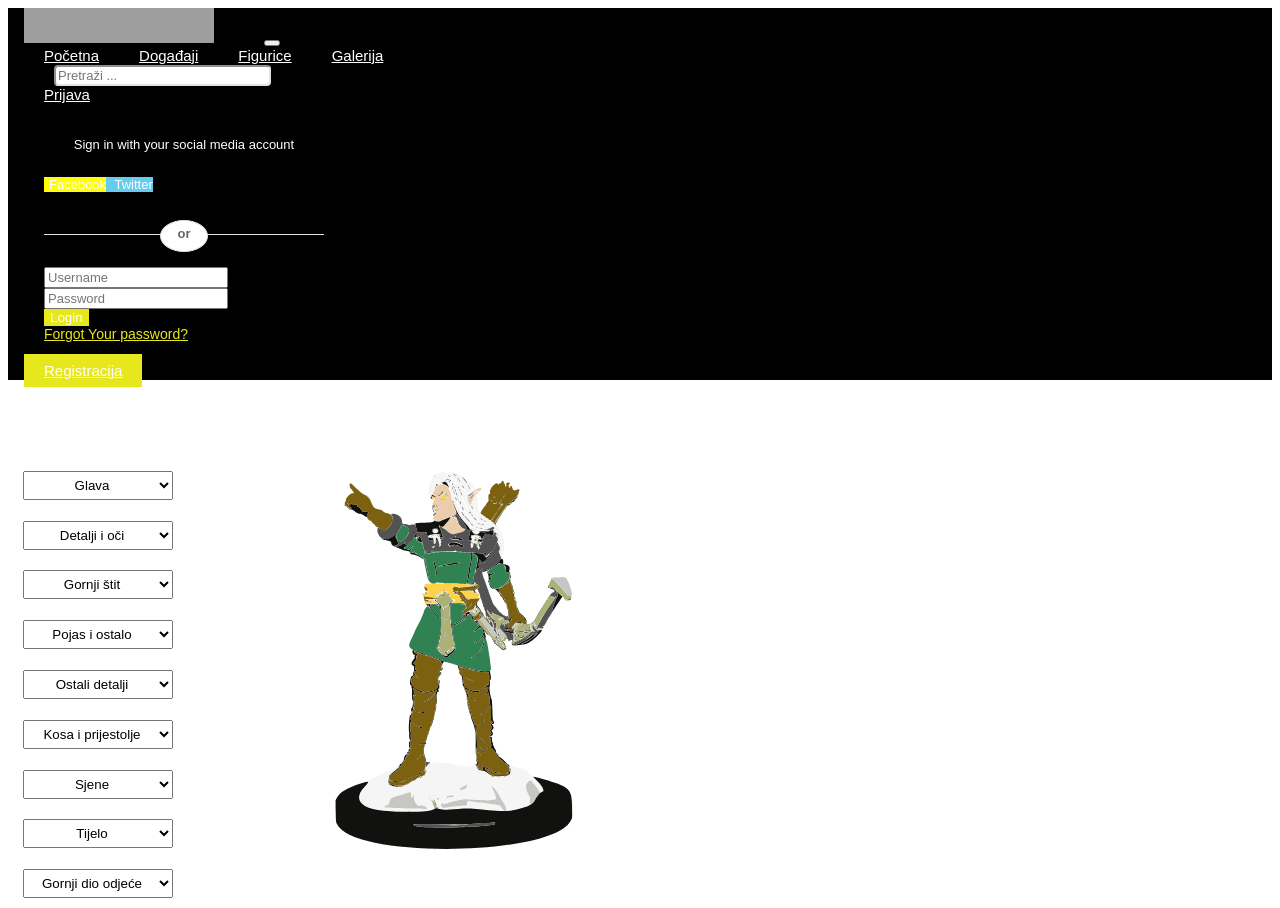
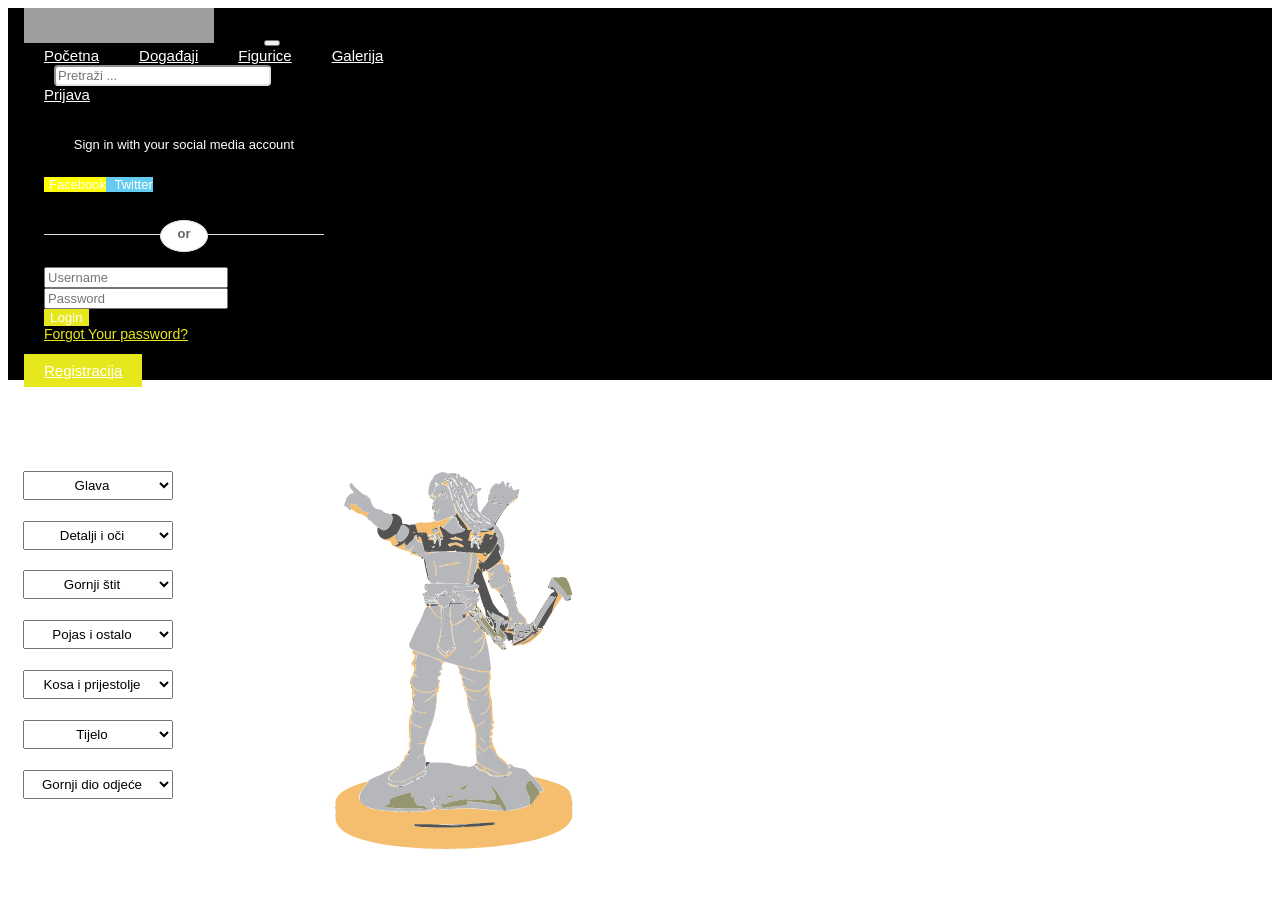
Before and after one commit to lemilevoj/Figurix-frontend, a Vue app: page /elf_ranger in a window 1280 px wide. After the commit the page ends 880 px from the top, so only its background shows below. Built offline with nearby package versions, Linux system fonts and the light colour scheme; grey boxes are pictures that could not be loaded; the HTML template or start-up script is replaced by a standard one.

Commit message:
Poboljšane figurica

```diff
--- a/src/views/elf_ranger.vue
+++ b/src/views/elf_ranger.vue
@@ -58,14 +58,14 @@
 <div class="uredi1">
 	<div class="select-isti-red">
 	<select class="select" name="glava" id="glava" onclick="obojiGlava();">
-		<option>Glava</option>
+		<option value="default">Glava</option>
 		<option value="glava1">Crna</option>
 		<option value="glava2">Siva</option>
 		<option value="glava3">Boja kave</option>
 		<option value="glava4">Bijela</option>
 	</select>
 	<select class="select" name="detalji1" id="detalji1" onclick="obojiDetalje1();">
-		<option>Detalji i oči</option>
+		<option value="default">Detalji i oči</option>
 		<option value="detalji1">Svijetlo zelena</option>
 		<option value="detalji2">Tamno zelena</option>
 		<option value="detalji3">Plava</option>
@@ -74,7 +74,7 @@
 		<option value="detalji6">Žuta</option>
 	</select>
 	<select class="select" name="štit" id="štit" onclick="obojiŠtit();">
-		<option>Gornji štit </option>
+		<option value="default">Gornji štit </option>
 		<option value="or1">Žuta</option>
 		<option value="or2">Zelena</option>
 		<option value="or3">Crvena</option>
@@ -83,23 +83,14 @@
 		<option value="or6">Smeđa</option>
 	</select>
 	<select class="select" name="pojas" id="pojas" onclick="obojiPojas();">
-		<option>Pojas i ostalo</option>
+		<option value="default">Pojas i ostalo</option>
 		<option value="pio1">Crvena</option>
 		<option value="pio2">Žuta</option>
 		<option value="pio3">Zelena</option>
 		<option value="pio4">Plava</option>
 	</select>
-	<select class="select" name="oDetalji" id="oDetalji" onclick="obojiOdetalji();">
-		<option>Ostali detalji</option>
-		<option value="od1">Svijetlo smeđa</option>
-		<option value="od2">Tamno smeđa</option>
-		<option value="od3">Boja kave</option>
-		<option value="od4">Bijela</option>
-		<option value="od5">Svijetlo plava</option>
-		<option value="od6">Ljubičasta</option>
-	</select>
-	<select class="select" name="kosa" id="kosa" onclick="obojiKosa();">
-		<option>Kosa i prijestolje</option>
+	<select class="select" name="kosica" id="kosica" onclick="obojiKosicu();">
+		<option value="default" >Kosa i prijestolje</option>
 		<option value="kip1">Crvena</option>
 		<option value="kip2">Svijetlo plava</option>
 		<option value="kip3">Crna</option>
@@ -107,22 +98,15 @@
 		<option value="kip5">Žuta</option>
 		<option value="kip6">Smeđa</option>
 	</select>
-	<select class="select" name="sjena" id="sjena" onclick="obojiSjena();">
-		<option>Sjene</option>
-		<option value="sjena1">Krem</option>
-		<option value="sjena2">Bijela</option>
-		<option value="sjena3">Crna</option>
-		<option value="sjena4">Siva</option>
-	</select>
 	<select class="select" name="tijelo" id="tijelo" onclick="obojiTijelo();">
-		<option>Tijelo</option>
+		<option value="default">Tijelo</option>
 		<option value="tijelo1">Krem</option>
 		<option value="tijelo2">Bijela</option>
 		<option value="tijelo3">Boja kave</option>
 		<option value="tijelo4">Siva</option>
 	</select>
 	<select class="select" name="gdo" id="gdo" onclick="obojiGdo();">
-		<option>Gornji dio odjeće</option>
+		<option default="default">Gornji dio odjeće</option>
 		<option value="gdo1">Krem</option>
 		<option value="gdo2">Smeđa</option>
 		<option value="gdo3">Zelena</option>
@@ -1365,15 +1349,15 @@
 </template>
 
 <style type="text/css">
-	.pf0{fill-rule:evenodd;clip-rule:evenodd;fill:#EBCCAB;}
-	.pf1{fill-rule:evenodd;clip-rule:evenodd;fill:#FFD248;}
-	.pf2{fill-rule:evenodd;clip-rule:evenodd;fill:#F5F5F5;}
-	.pf3{fill-rule:evenodd;clip-rule:evenodd;fill:#111210;}
+	.pf0{fill-rule:evenodd;clip-rule:evenodd;fill:#B5B7BB;;}
+	.pf1{fill-rule:evenodd;clip-rule:evenodd;fill:#B5B7BB;;}
+	.pf2{fill-rule:evenodd;clip-rule:evenodd;fill:#B5B7BB;}
+	.pf3{fill-rule:evenodd;clip-rule:evenodd;fill:#F4BE6E;}
 	.pf4{fill-rule:evenodd;clip-rule:evenodd;fill:#535353;}
-	.pf5{fill-rule:evenodd;clip-rule:evenodd;fill:#ACB276;}
-	.pf6{fill-rule:evenodd;clip-rule:evenodd;fill:#C6C6C3;}
-	.pf7{fill-rule:evenodd;clip-rule:evenodd;fill:#7C6111;}
-	.pf8{fill-rule:evenodd;clip-rule:evenodd;fill:#318253;}
+	.pf5{fill-rule:evenodd;clip-rule:evenodd;fill:#B5B7BB;}
+	.pf6{fill-rule:evenodd;clip-rule:evenodd;fill:rgb(150, 150, 112);}
+	.pf7{fill-rule:evenodd;clip-rule:evenodd;fill:#B5B7BB;}
+	.pf8{fill-rule:evenodd;clip-rule:evenodd;fill:#B5B7BB;}
 </style>
 <style>
 
```
